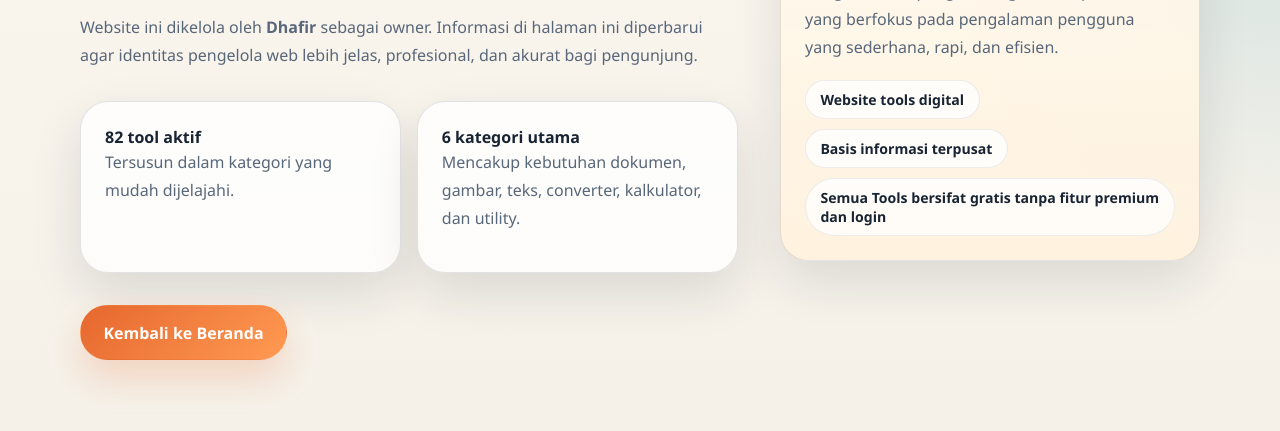
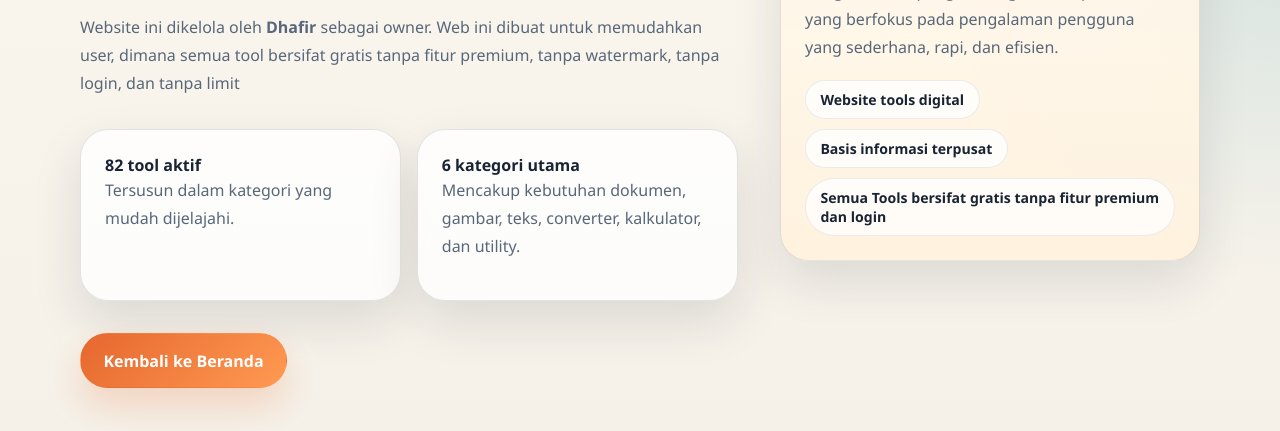
Before and after one commit to dhafir001/CoreChiperToolsadvancetoolsv2, a plain HTML site: page about.html in a window 1280 px wide. Shown: the part 669-1100 px from the top of the page. Drawn offline with Linux system fonts and the light colour scheme.

Commit message:
Update about.html

```diff
--- a/about.html
+++ b/about.html
@@ -102,7 +102,7 @@
           <p class="eyebrow">Tentang CoreChiperTools</p>
           <h1>Platform tool digital yang dirancang ringkas, cepat, dan mudah digunakan.</h1>
           <p>CoreChiperTools adalah website yang mengumpulkan berbagai kebutuhan tool digital dalam satu tempat, mulai dari PDF, gambar, teks, converter, kalkulator, hingga utility harian. Fokus utamanya adalah membantu pengunjung menemukan tool yang relevan tanpa alur yang rumit.</p>
-          <p>Website ini dikelola oleh <strong>Dhafir</strong> sebagai owner. Informasi di halaman ini diperbarui agar identitas pengelola web lebih jelas, profesional, dan akurat bagi pengunjung.</p>
+          <p>Website ini dikelola oleh <strong>Dhafir</strong> sebagai owner. Web ini dibuat untuk memudahkan user, dimana semua tool bersifat gratis tanpa fitur premium, tanpa watermark, tanpa login, dan tanpa limit</p>
           <div class="about-highlights">
             <div class="info-card">
               <strong>82 tool aktif</strong>
```
